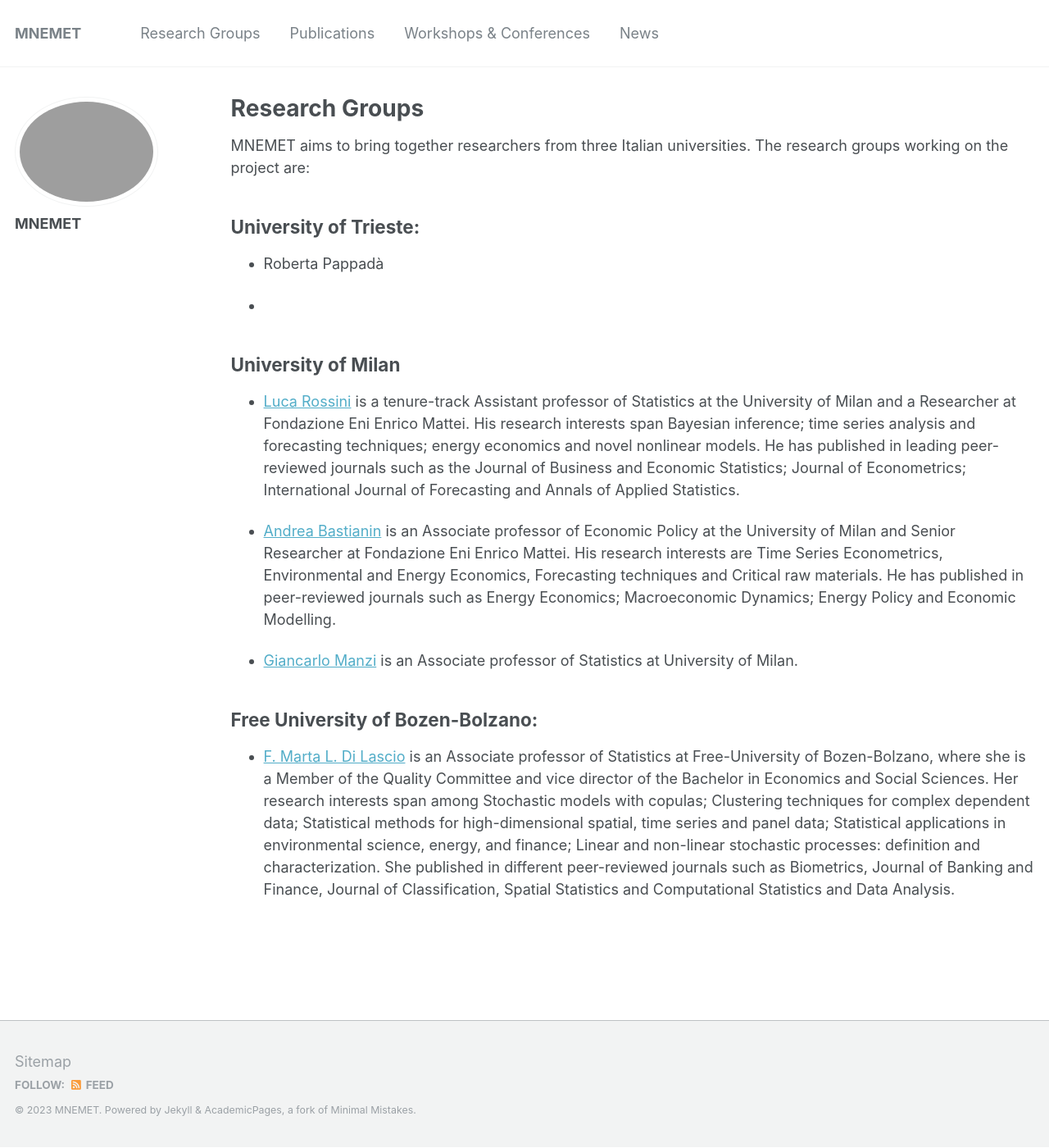
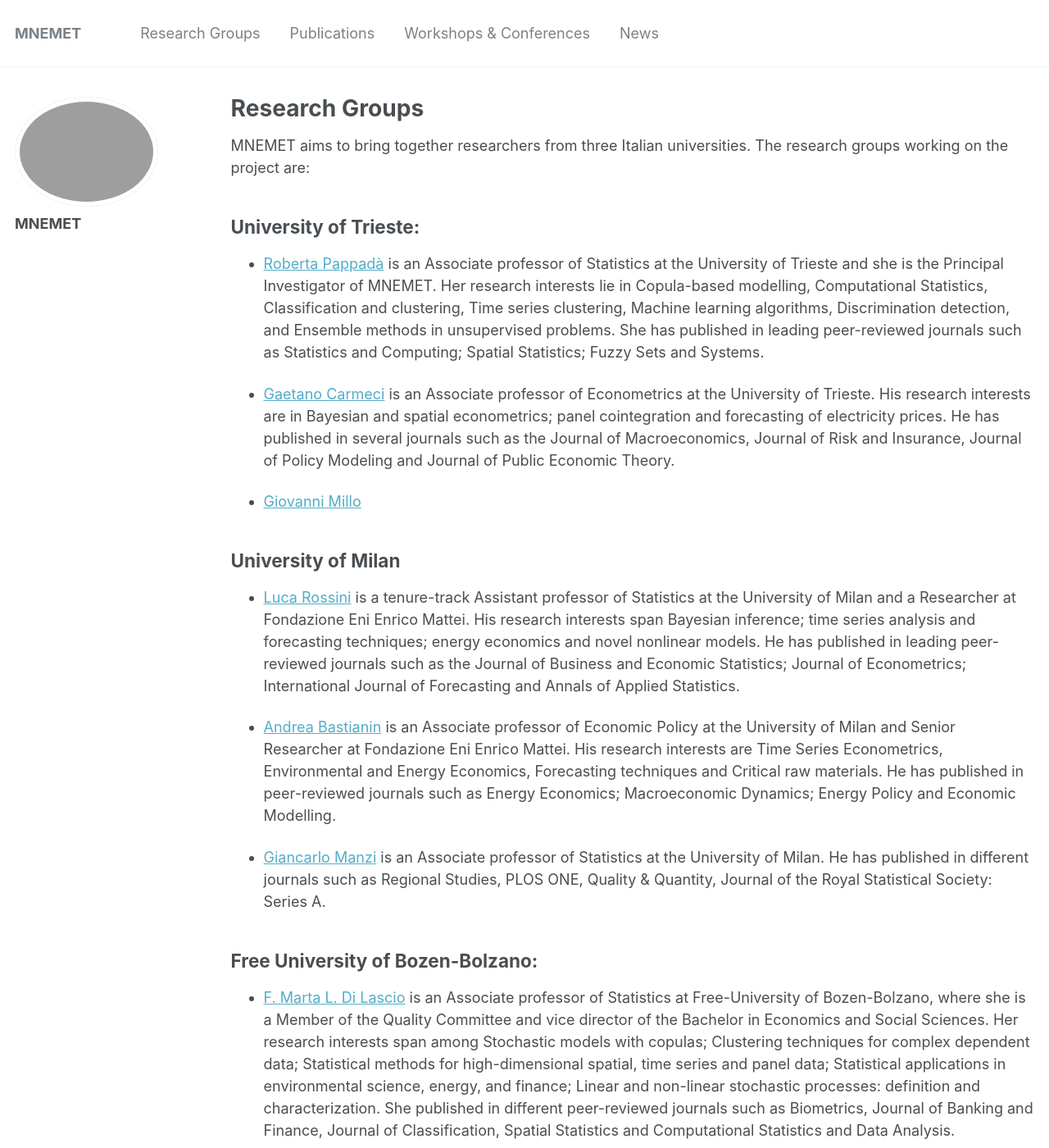
Before and after one commit to rossiniluca/Mnemet, a Jekyll site: the page built from _pages/groups.md, in a window 1280 px wide and 1400 px high. Shown: the whole window at 82% size. Built offline with Jekyll 4.4.1, drawn with Linux system fonts in a browser that asks for light colours.

Commit message:
Update groups.md

```diff
--- a/_pages/groups.md
+++ b/_pages/groups.md
@@ -9,9 +9,11 @@ MNEMET aims to bring together researchers from three Italian universities. The r
 
 ## University of Trieste:
 
-* Roberta Pappadà
+* [Roberta Pappadà](https://deams.units.it/it/dipartimento/persone/personale-docente?q=it/node/17847) is an Associate professor of Statistics at the University of Trieste and she is the Principal Investigator of MNEMET. Her research interests lie in Copula-based modelling, Computational Statistics, Classification and clustering, Time series clustering, Machine learning algorithms, Discrimination detection, and Ensemble methods in unsupervised problems. She has published in leading peer-reviewed journals such as Statistics and Computing; Spatial Statistics; Fuzzy Sets and Systems.
 
-*
+* [Gaetano Carmeci](https://www.units.it/persone/index.php/from/abook/persona/4715) is an Associate professor of Econometrics at the University of Trieste. His research interests are in Bayesian and spatial econometrics; panel cointegration and forecasting of electricity prices. He has published in several journals such as the Journal of Macroeconomics, Journal of Risk and Insurance, Journal of Policy Modeling and Journal of Public Economic Theory.
+
+* [Giovanni Millo]()
 
 ## University of Milan
 
@@ -19,7 +21,7 @@ MNEMET aims to bring together researchers from three Italian universities. The r
 
 * [Andrea Bastianin](https://sites.google.com/view/andrea-bastianin) is an Associate professor of Economic Policy at the University of Milan and Senior Researcher at Fondazione Eni Enrico Mattei. His research interests are Time Series Econometrics, Environmental and Energy Economics, Forecasting techniques and Critical raw materials. He has published in peer-reviewed journals such as Energy Economics; Macroeconomic Dynamics; Energy Policy and Economic Modelling.
 
-* [Giancarlo Manzi]() is an Associate professor of Statistics at University of Milan.
+* [Giancarlo Manzi](https://www.unimi.it/it/ugov/person/giancarlo-manzi) is an Associate professor of Statistics at the University of Milan. He has published in different journals such as Regional Studies, PLOS ONE, Quality & Quantity, Journal of the Royal Statistical Society: Series A.
 
 
 ## Free University of Bozen-Bolzano:
```
